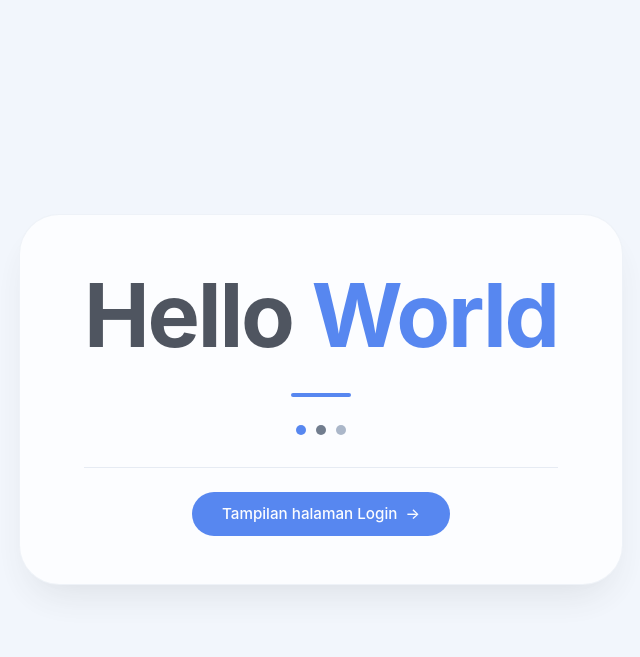
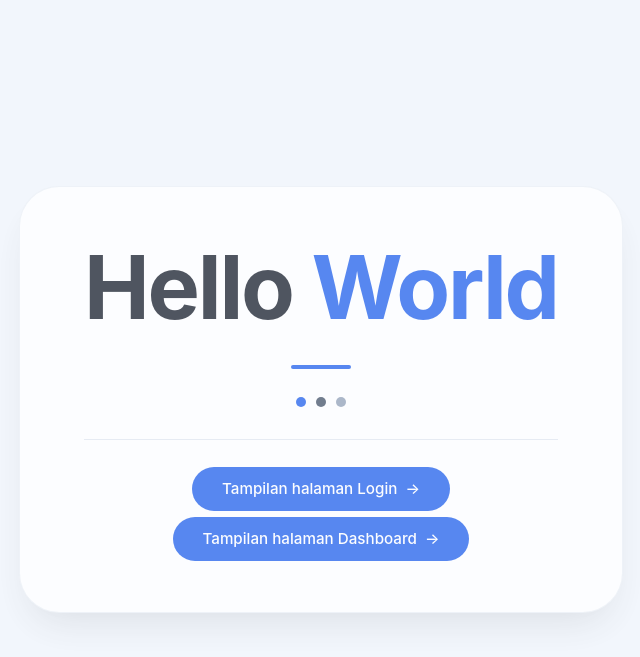
Before and after one commit to IhsanBaihaqii/SIA-Project, a PHP site: page / in a window 1280 px wide. Shown: the top 657 px of the page, without its empty margins (319-959 px from the left). Run offline with PHP 8.4, Linux system fonts and the light colour scheme; some libraries are stand-ins or nearby versions.

Commit message:
feat: dashboard

```diff
--- a/index.php
+++ b/index.php
@@ -129,6 +129,8 @@
       background: #2563eb;
       color: white;
       padding: 0.6rem 1.8rem;
+      margin: 3px;
+
       border-radius: 9999px;
       font-weight: 500;
       font-size: 0.95rem;
@@ -207,6 +209,11 @@
         Tampilan halaman Login <span class="arrow">→</span>
       </a>
     </div>
+    <div class="dashboard-link-wrapper">
+      <a href="dashboard" class="login-link">
+        Tampilan halaman Dashboard <span class="arrow">→</span>
+      </a>
+    </div>
   </div>
 
 </body>
```
